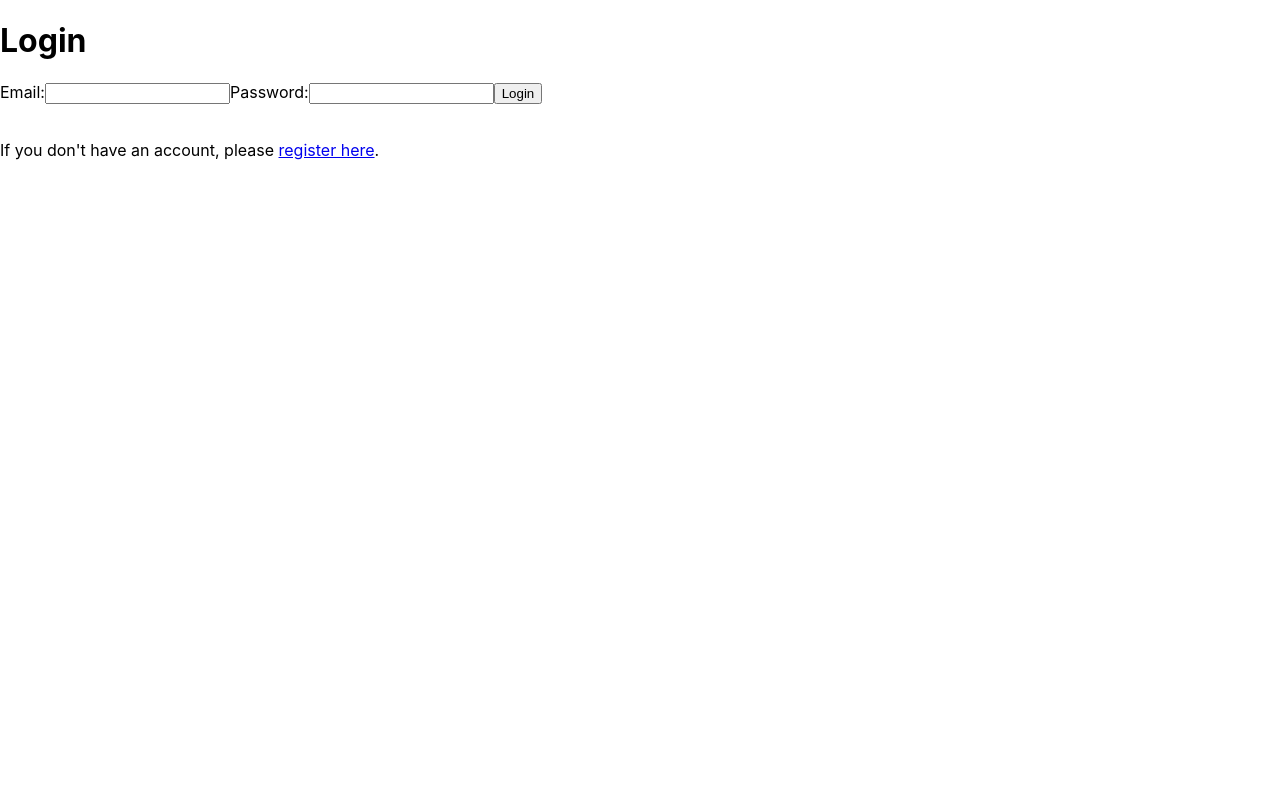
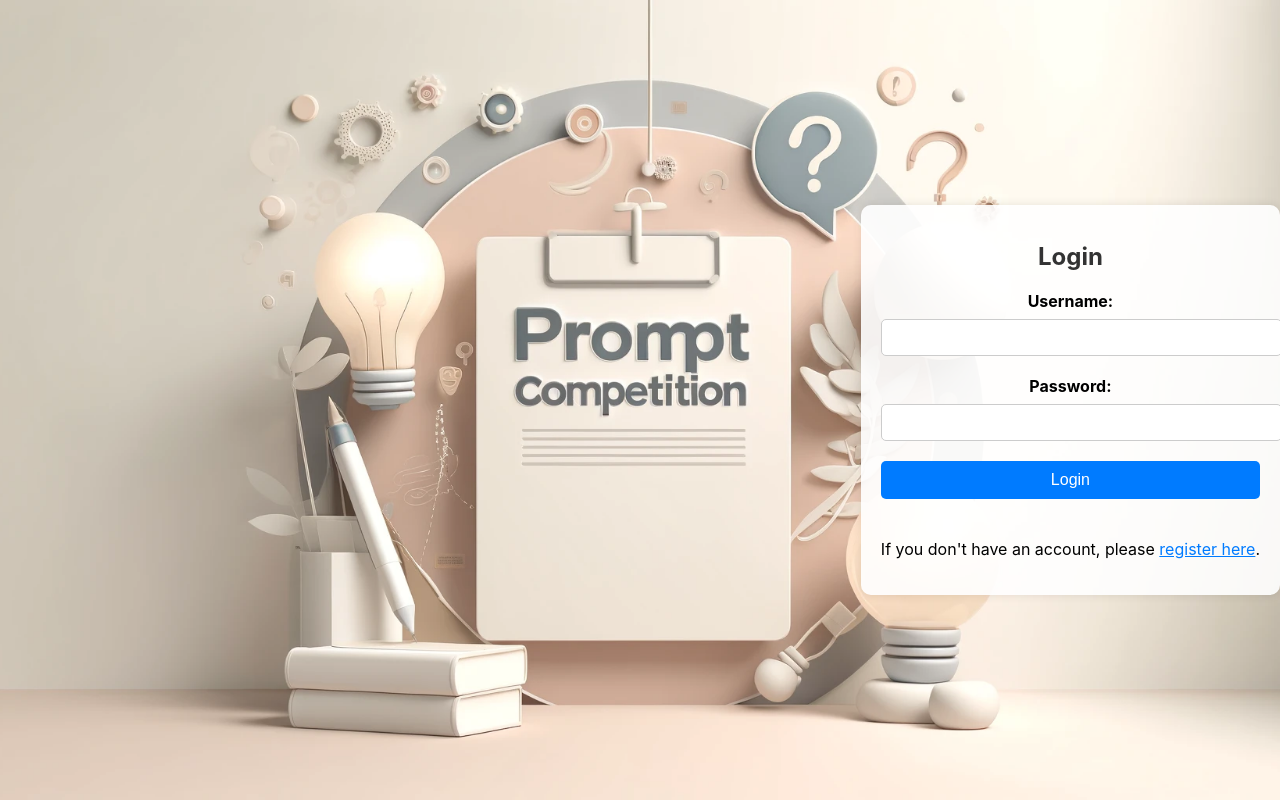
Before and after one commit to zhangxinming1991/PROMPT-COMPETITION, a React (Create React App) app: page /login in a window 1280 px wide. Built offline with nearby package versions, Linux system fonts and the light colour scheme; no server answers.

Commit message:
增加登录背景

```diff
--- /dev/null
+++ b/src/Login.css
@@ -0,0 +1,69 @@
+/* Login.css */
+.login-container {
+    display: flex;
+    justify-content: flex-end;
+    align-items: center;
+    height: 100vh;
+    width: 100%;
+  }
+
+  .login-box {
+    background: rgba(255, 255, 255, 0.9);
+    padding: 20px;
+    border-radius: 10px;
+    box-shadow: 0 0 10px rgba(0, 0, 0, 0.1);
+    text-align: center;
+  }
+
+  .login-box h1 {
+    margin-bottom: 20px;
+    font-size: 24px;
+    color: #333;
+  }
+
+  .login-box label {
+    display: block;
+    margin-bottom: 8px;
+    font-weight: bold;
+  }
+
+  .login-box input {
+    width: 100%;
+    padding: 10px;
+    margin-bottom: 20px;
+    border: 1px solid #ccc;
+    border-radius: 5px;
+  }
+
+  .login-box button {
+    width: 100%;
+    padding: 10px;
+    background: #007BFF;
+    color: #fff;
+    border: none;
+    border-radius: 5px;
+    cursor: pointer;
+    font-size: 16px;
+  }
+
+  .login-box button:hover {
+    background: #0056b3;
+  }
+
+  .error-message {
+    color: red;
+    margin-top: -10px;
+    margin-bottom: 10px;
+  }
+
+  .login-box p {
+    margin-top: 20px;
+  }
+
+  .login-box a {
+    color: #007BFF;
+  }
+
+  .login-box a:hover {
+    text-decoration: underline;
+  }
--- a/src/components/Login.js
+++ b/src/components/Login.js
@@ -1,38 +1,41 @@
 import React, { useState, useContext } from 'react';
 import { useNavigate, Link } from 'react-router-dom';
 import AuthContext from '../context/AuthContext';
+import '../Login.css'; // 引入自定义的CSS文件
 
 function Login() {
-  const [email, setEmail] = useState('');
+  const [username, setUsername] = useState('');
   const [password, setPassword] = useState('');
-  const [error, setError] = useState(''); // 添加状态变量来存储错误消息
+  const [error, setError] = useState('');
   const navigate = useNavigate();
   const { login } = useContext(AuthContext);
 
   const handleSubmit = (event) => {
     event.preventDefault();
-    setError(''); // 清除之前的错误消息
-    login(email, password)
+    setError('');
+    login(username, password)
       .then(() => {
-        navigate('/'); // 登录成功后导航到主页
+        navigate('/');
       })
       .catch(error => {
-        setError(error.response ? error.response.data.message : error.message); // 设置错误消息
+        setError(error.response ? error.response.data.message : error.message);
       });
   };
 
   return (
-    <div>
+    <div className="login-container" style={{ backgroundImage: "url('/login_2.png')", backgroundSize: 'cover', backgroundPosition: 'center' }}>
+      <div className="login-box">
         <h1>Login</h1>
         <form onSubmit={handleSubmit}>
-        <label>Email:</label>
-        <input type="email" value={email} onChange={(e) => setEmail(e.target.value)} required />
+          <label>Username:</label>
+          <input type="text" value={username} onChange={(e) => setUsername(e.target.value)} required />
           <label>Password:</label>
           <input type="password" value={password} onChange={(e) => setPassword(e.target.value)} required />
           <button type="submit">Login</button>
         </form>
-      {error && <p style={{ color: 'red' }}>{error}</p>} {/* 显示错误消息 */}
+        {error && <p className="error-message">{error}</p>}
         <p>If you don't have an account, please <Link to="/register">register here</Link>.</p>
+      </div>
     </div>
   );
 }
--- a/src/components/Register.js
+++ b/src/components/Register.js
@@ -1,21 +1,30 @@
 import React, { useState } from 'react';
 import axios from 'axios';
-import { useNavigate, Link } from 'react-router-dom'; // 导入 Link
+import { Link } from 'react-router-dom'; // 导入 Link
+import { ToastContainer, toast } from 'react-toastify';
+import 'react-toastify/dist/ReactToastify.css';
 
 function Register() {
   const [username, setUsername] = useState('');
   const [email, setEmail] = useState('');
   const [password, setPassword] = useState('');
-  const navigate = useNavigate();
 
   const handleSubmit = (event) => {
     event.preventDefault();
     axios.post('/api/register', { username, email, password })
       .then(response => {
-        console.log(response.data);
-        navigate('/login');
+        toast.success('Registration successful!', {
+          autoClose: 2000, // 设置提示框停留时间为2秒
+          hideProgressBar: false, // 显示进度条
+          progressClassName: 'faster-progress' // 自定义进度条样式
+        });
       })
       .catch(error => {
+        toast.error('There was an error registering!', {
+          autoClose: 2000, // 设置提示框停留时间为2秒
+          hideProgressBar: false, // 显示进度条
+          progressClassName: 'faster-progress' // 自定义进度条样式
+        });
         console.error('There was an error registering!', error);
       });
   };
@@ -32,6 +41,7 @@ function Register() {
         <input type="password" value={password} onChange={(e) => setPassword(e.target.value)} required />
         <button type="submit">Register</button>
       </form>
+      <ToastContainer /> {/* 添加 ToastContainer 组件以显示提示框 */}
       <p>Already have an account? <Link to="/login">Login here</Link>.</p> {/* 添加返回登录页面的链接 */}
     </div>
   );
--- a/src/context/AuthContext.js
+++ b/src/context/AuthContext.js
@@ -21,11 +21,10 @@ export const AuthProvider = ({ children }) => {
       });
   }, []);
 
-  const login = (email, password) => {
-    return axios.post('/api/login', { email, password })
+  const login = (username, password) => {
+    return axios.post('/api/login', { username, password })
       .then(response => {
         setUser(response.data.user);
-        return response.data;
       });
   };
 
```
Also changed, not shown: public/login.png (added), public/login_2.png (added). Lines whose indentation alone changed are shown as unchanged.
